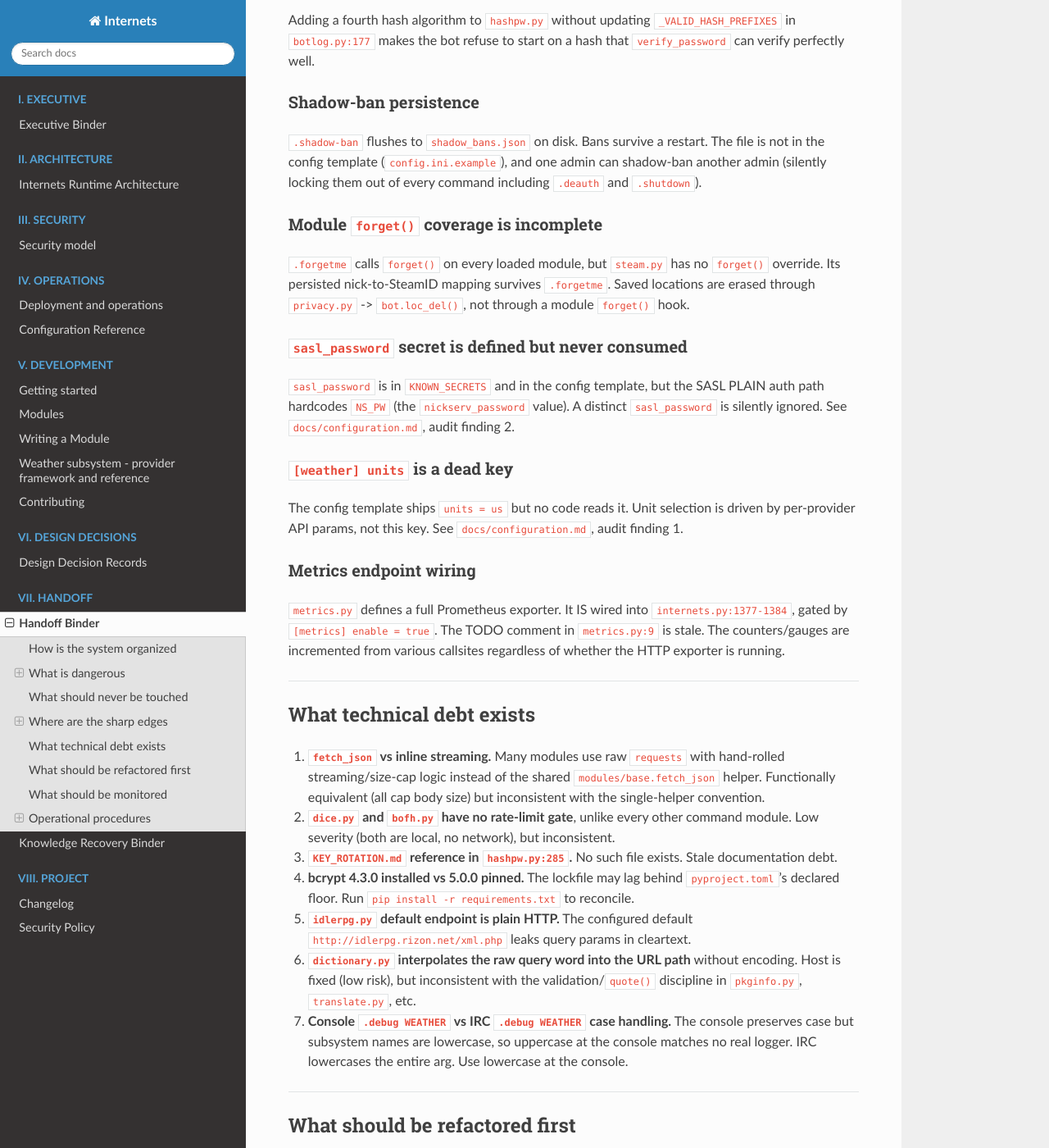
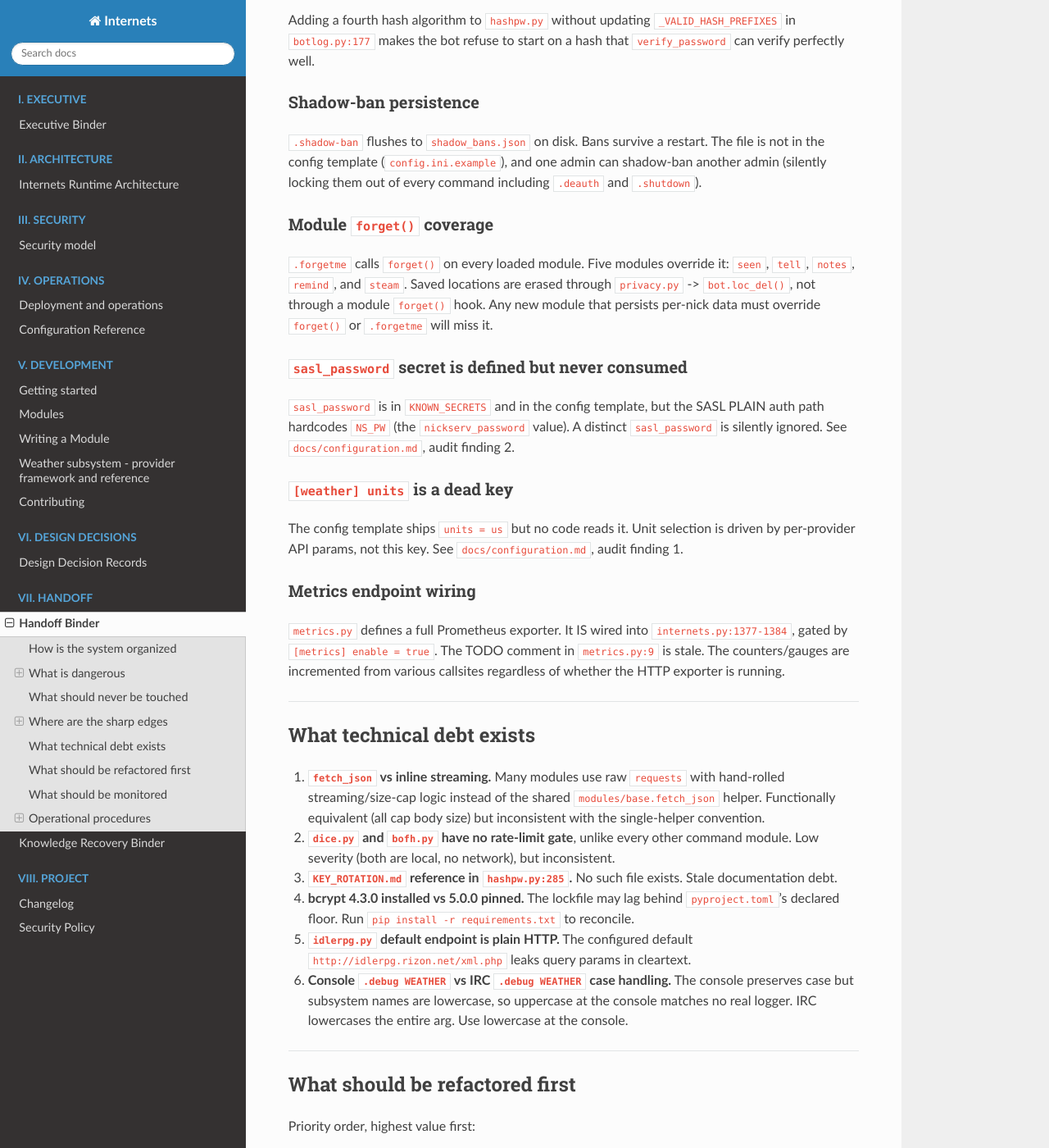
Before and after one commit to brandontroidl/Internets, a Sphinx documentation site: the page built from docs/handoff.md, in a window 1280 px wide and 1400 px high, scrolled down 3718 px. Shown: the whole window at 82% size. Built offline with Sphinx 7.4.7 and the Read the Docs theme 3.1.0, drawn with Linux system fonts in a browser that asks for light colours; pages that are not in the unit, such as notebooks, are missing from menus; some of the changed text lies outside the part shown.

Commit message:
docs: sync documentation with CVP remediation changes
- modules.md: .users now admin-only, steam has forget(), updated forget
  count from 4 to 5 modules
- handoff.md: steam forget() gap resolved, dictionary URL encoding fixed,
  removed both from tech debt / refactor-first lists
- security-model.md: CHGHOST now updates _nick_hosts (was documented as
  not writing it), auth snapshot-before-await defense added to the
  belt-and-suspenders description
- README.md: .users marked admin-only

```diff
--- a/docs/handoff.md
+++ b/docs/handoff.md
@@ -192,12 +192,13 @@ The file is not in the config template (`config.ini.example`), and one admin
 can shadow-ban another admin (silently locking them out of every command
 including `.deauth` and `.shutdown`).
 
-### Module `forget()` coverage is incomplete
+### Module `forget()` coverage
 
-`.forgetme` calls `forget()` on every loaded module, but `steam.py` has no
-`forget()` override. Its persisted nick-to-SteamID mapping survives
-`.forgetme`. Saved locations are erased through `privacy.py` ->
-`bot.loc_del()`, not through a module `forget()` hook.
+`.forgetme` calls `forget()` on every loaded module. Five modules override
+it: `seen`, `tell`, `notes`, `remind`, and `steam`. Saved locations are
+erased through `privacy.py` -> `bot.loc_del()`, not through a module
+`forget()` hook. Any new module that persists per-nick data must override
+`forget()` or `.forgetme` will miss it.
 
 ### `sasl_password` secret is defined but never consumed
 
@@ -242,11 +243,7 @@ various callsites regardless of whether the HTTP exporter is running.
 5. **`idlerpg.py` default endpoint is plain HTTP.** The configured default
    `http://idlerpg.rizon.net/xml.php` leaks query params in cleartext.
 
-6. **`dictionary.py` interpolates the raw query word into the URL path**
-   without encoding. Host is fixed (low risk), but inconsistent with the
-   validation/`quote()` discipline in `pkginfo.py`, `translate.py`, etc.
-
-7. **Console `.debug WEATHER` vs IRC `.debug WEATHER` case handling.**
+6. **Console `.debug WEATHER` vs IRC `.debug WEATHER` case handling.**
    The console preserves case but subsystem names are lowercase, so
    uppercase at the console matches no real logger. IRC lowercases the
    entire arg. Use lowercase at the console.
@@ -261,14 +258,11 @@ Priority order, highest value first:
    to `fetch_json`, or factor out the streaming/cap pattern so there is
    genuinely one path.
 
-2. **Add `forget()` to `steam.py`.** Privacy gap: the nick-to-SteamID
-   mapping survives `.forgetme`.
-
-3. **Wire `sasl_password` or remove it.** Either implement the documented
+2. **Wire `sasl_password` or remove it.** Either implement the documented
    "differs from nickserv" behavior or remove the secret from
    `KNOWN_SECRETS` and the template.
 
-4. **Remove the dead `[weather] units` key** from the template and its
+3. **Remove the dead `[weather] units` key** from the template and its
    comment.
 
 ---
```
Also changed, not shown: README.md (+1 -1 lines), docs/modules.md (+4 -5 lines), docs/security-model.md (+12 -9 lines).
